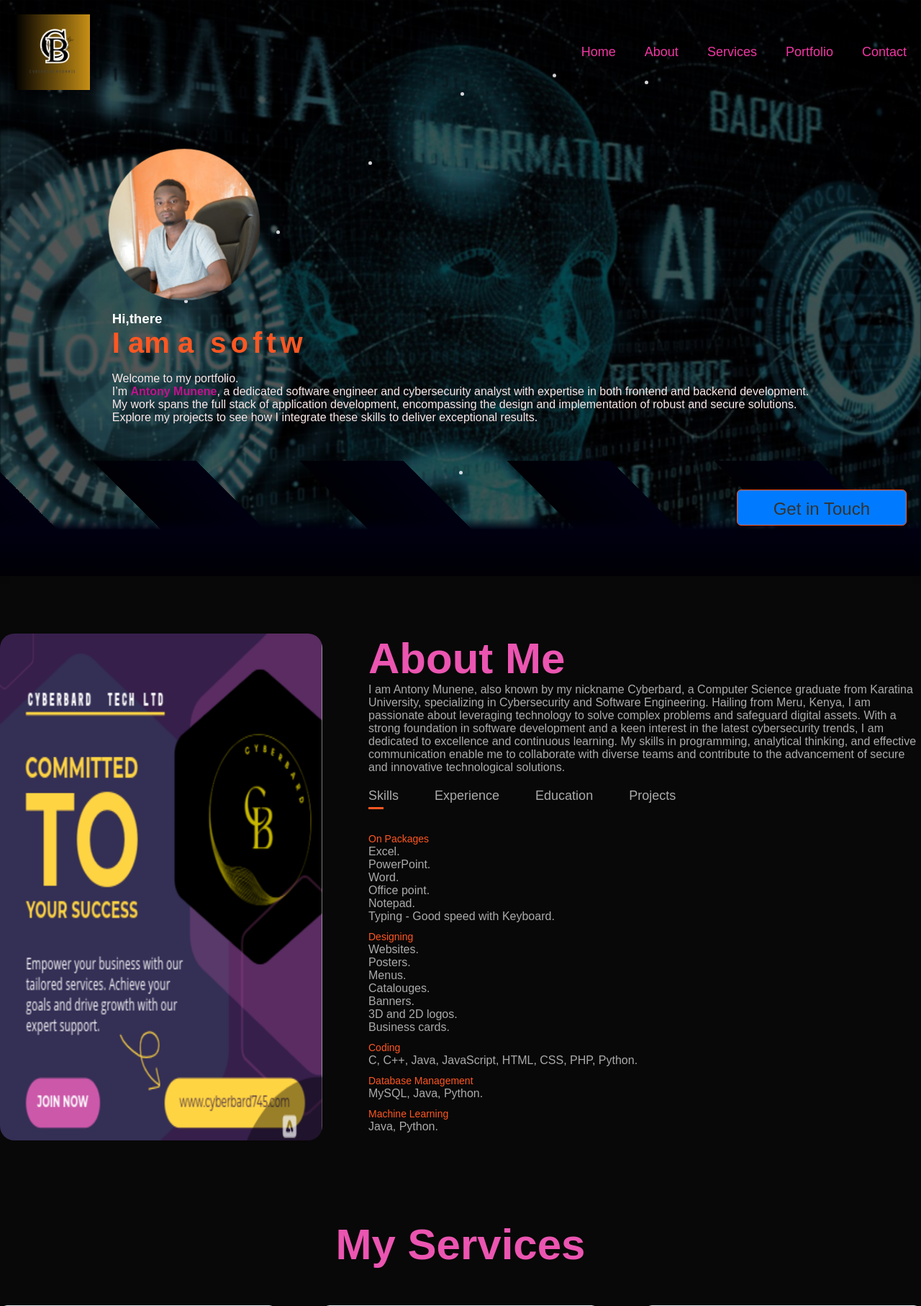
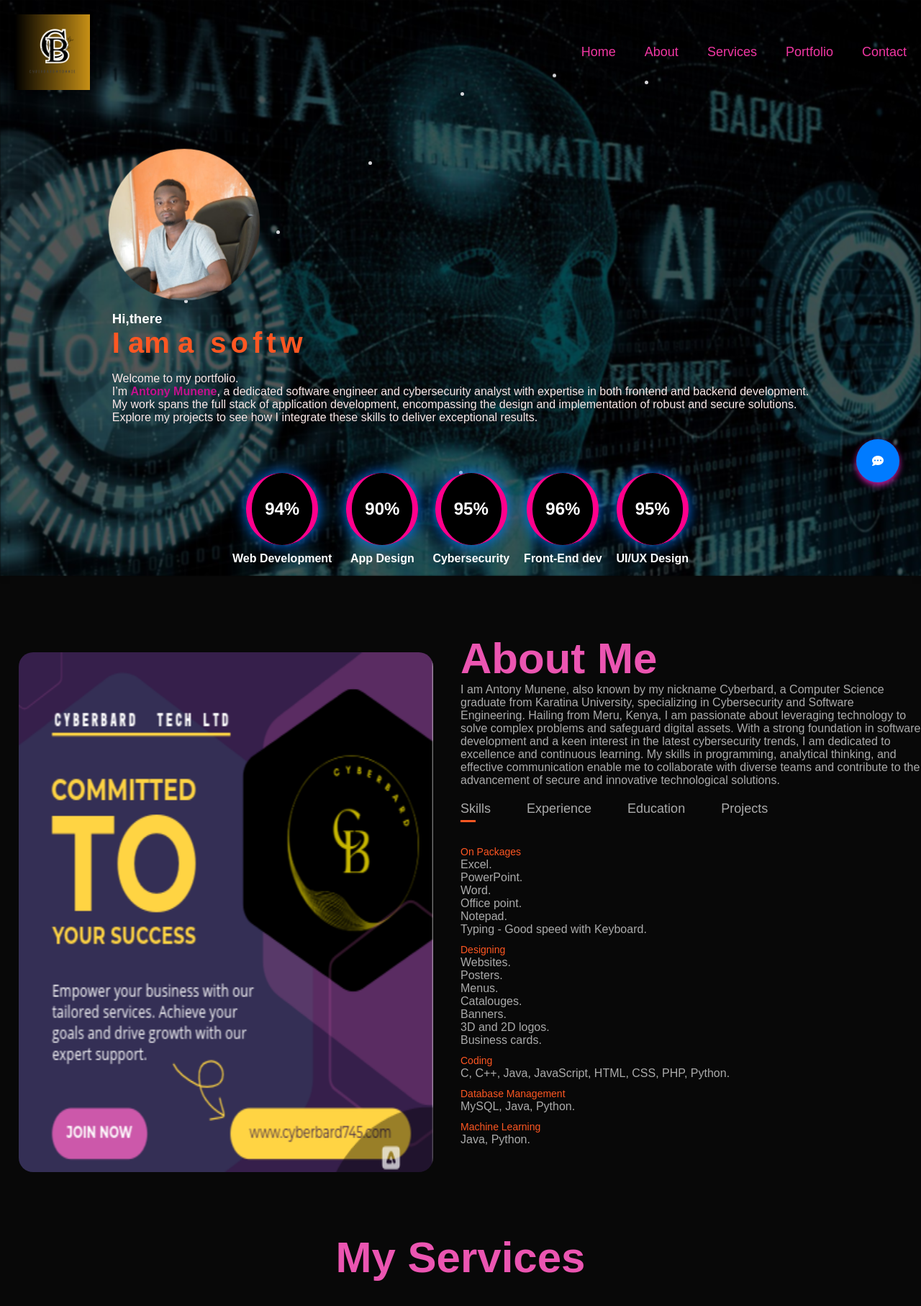
Before and after one commit to Cyber-bard/Portfolio, a PHP site: page / in a window 1280 px wide. Shown: the top 1814 px of the page at 72% size. Run offline with PHP 8.4, Linux system fonts and the light colour scheme; some libraries are stand-ins or nearby versions.

Commit message:
Initial commit: Upload portfolio

```diff
--- a/index.html
+++ b/index.html
@@ -40,8 +40,48 @@
                 <p><br>Welcome to my portfolio.<br> I’m <span style="color: hwb(318 7% 24%);"><b>Antony Munene</b></span>, a dedicated software engineer and cybersecurity analyst with expertise in both frontend and backend development.<br> My work spans the full stack of application development, encompassing the design and implementation of robust and secure solutions. <br>Explore my projects to see how I integrate these skills to deliver exceptional results.</br></p>
             </div>
         </div>
-        <div class="header-cta">
-            <a href="#contact" class="btn btn-primary">Get in Touch</a>
+        <div class="expertise-container">
+            <div class="expertise">
+                <div class="circle">
+                    <div class="inner-circle">
+                        <span class="percentage">94%</span>
+                    </div>
+                </div>
+                <div class="skill-name">Web Development</div>
+            </div>
+            <div class="expertise">
+                <div class="circle">
+                    <div class="inner-circle">
+                        <span class="percentage">90%</span>
+                    </div>
+                </div>
+                <div class="skill-name">App Design</div>
+            </div>
+            <div class="expertise">
+                <div class="circle">
+                    <div class="inner-circle">
+                        <span class="percentage">95%</span>
+                    </div>
+                </div>
+                <div class="skill-name">Cybersecurity</div>
+            </div>
+            <div class="expertise">
+                <div class="circle">
+                    <div class="inner-circle">
+                        <span class="percentage">96%</span>
+                    </div>
+                </div>
+                <div class="skill-name">Front-End dev</div>
+            </div>
+            <div class="expertise">
+                <div class="circle">
+                    <div class="inner-circle">
+                        <span class="percentage">95%</span>
+                    </div>
+                </div>
+                <div class="skill-name">UI/UX Design</div>
+            </div>
+            <!-- Add more skills as needed -->
         </div>
     </div>
     <div id="about">
@@ -189,6 +229,123 @@
             </ul>
         </div>
     </div>
+    <div id="chatbot-icon">
+        <i class="fas fa-comment-dots"></i> <!-- Chatbot icon replaced with Font Awesome comment dots icon -->
+    </div>
+    <div id="chatbot" class="chat-container">
+        <div class="chat-header">Assistant</div>
+        <div class="chat-body">
+            <div id="chatbot-content">
+                <p>Hello! I’m Cyberbard, your assistant. Feel free to ask me anything about my portfolio.</p>
+                <p><strong>Common Questions:</strong></p>
+                <ul>
+                    <li>1. What projects have you worked on?</li>
+                    <li>2. What services do you offer?</li>
+                    <li>3. How can I contact you?</li>
+                    <li>4. Where can I find your resume?</li>
+                    <li>5. Other</li>
+                </ul>
+                <p>If you need more detailed information, please visit the <a href="#contact">Contact</a> page or use the social links provided.</p>
+            </div>
+            <div id="chatbot-response"></div>
+        </div>
+        <div class="chat-footer">
+            <input type="text" id="user-input" placeholder="Type a number or message...">
+            <button onclick="sendMessage()">Send</button>
+        </div>
+    </div>
+
+
+    <script>
+    const chatbotIcon = document.getElementById('chatbot-icon');
+    const chatbot = document.getElementById('chatbot');
+    const chatbotContent = document.getElementById('chatbot-content');
+    const chatbotResponse = document.getElementById('chatbot-response');
+    const userInput = document.getElementById('user-input');
+    let offsetX = 0, offsetY = 0, initialX, initialY;
+    let isDragging = false;
+    let dragThreshold = 5; // Minimum distance to qualify as a drag
+    const verticalOffset = 10; // Distance between icon and chatbot container
+
+    // Make the chatbot icon and container draggable together
+    chatbotIcon.onmousedown = (e) => {
+        e.preventDefault();
+        isDragging = false; // Reset drag state at start
+        initialX = e.clientX;
+        initialY = e.clientY;
+
+        document.onmousemove = onDrag;
+        document.onmouseup = stopDrag;
+    };
+
+    function onDrag(e) {
+        if (Math.abs(e.clientX - initialX) > dragThreshold || Math.abs(e.clientY - initialY) > dragThreshold) {
+            isDragging = true;
+
+            offsetX = initialX - e.clientX;
+            offsetY = initialY - e.clientY;
+            initialX = e.clientX;
+            initialY = e.clientY;
+
+            // Move the chatbot icon
+            chatbotIcon.style.top = (chatbotIcon.offsetTop - offsetY) + "px";
+            chatbotIcon.style.left = (chatbotIcon.offsetLeft - offsetX) + "px";
+
+            // Keep the chatbot container adjacent to the icon
+            chatbot.style.top = (chatbotIcon.offsetTop - chatbot.offsetHeight - verticalOffset) + "px";
+            chatbot.style.left = chatbotIcon.style.left;
+        }
+    }
+
+    function stopDrag() {
+        document.onmousemove = null;
+        document.onmouseup = null;
+    }
+
+    // Toggle chatbot visibility on click of the chatbot icon
+    chatbotIcon.onclick = function() {
+        if (!isDragging) {
+            chatbot.classList.toggle('show');
+        }
+        isDragging = false; // Reset dragging state after click
+    };
+
+    // Close chatbot container when clicking outside of it
+    document.onclick = function(event) {
+        if (!chatbotIcon.contains(event.target) && !chatbot.contains(event.target)) {
+            chatbot.classList.remove('show');
+        }
+    };
+
+    function handleQuestion(number) {
+    const responses = {
+        1: "I have developed various projects including a full-stack web application and an online quiz app. For more details, visit the Portfolio section or contact me directly.",
+        2: "I offer web design, app design, and coding services. Check the Services section for more information or contact me for custom needs.",
+        3: "You can reach me via the Contact section or through the social links provided.",
+        4: "My resume is available for download in the Contact section.",
+        5: "I’m sorry, I don’t have an answer for that. Please visit the <a href='#contact'>Contact</a> page. I will get back to you as soon as possible. If you need urgent assistance, please visit the Contact page for further assistance."
+    };
+
+    return responses[number] || "I’m sorry, I don’t have an answer for that. Please visit the <a href='#contact'>Contact</a> page for further assistance.";
+}
+
+function sendMessage() {
+    const message = userInput.value.trim();
+    let response;
+
+    if (!isNaN(message) && message > 0 && message < 6) {
+        // Handle number inputs
+        response = handleQuestion(parseInt(message));
+    } else {
+        response = "Please enter a valid number or message.";
+    }
+
+    chatbotResponse.innerHTML = response;
+    userInput.value = '';
+}
+
+</script>
+
     <script>
         const words1 = ['cyberbard.','a software engineer.', 'also a cybersecurity analyst.'];
         function typeWriter(element, words) {
@@ -224,8 +381,7 @@
         }
 
         typeWriter(document.getElementById('typewriter1'), words1);
-      </script>
-    <script>
+
         function openmenu() {
             document.getElementById("sidemenu").style.right = "0";
         }
@@ -247,13 +403,7 @@
             event.currentTarget.classList.add("active-link");
             document.getElementById(tabname).classList.add("active-tab");
         }
-    </script>
-    <div id="backToTop">
-        <a href="#header"><i class="fas fa-arrow-up"></i></a>
-    </div>
 
-    <!-- JavaScript to Show/Hide the Button -->
-    <script>
         window.addEventListener('scroll', function() {
             var header = document.getElementById('header');
             var backToTop = document.getElementById('backToTop');
@@ -266,5 +416,8 @@
         });
     </script>
 
+    <div id="backToTop">
+        <a href="#header"><i class="fas fa-arrow-up"></i></a>
+    </div>
 </body>
 </html>
--- a/style.css
+++ b/style.css
@@ -44,8 +44,6 @@ body {
     left: 0;
     width: 100%;
     height: 20%; /* Height of the gradient overlay (adjust as needed) */
-    background: linear-gradient(to top, rgb(0, 0, 5) 0%, rgba(0, 0, 17, 1) 40%, transparent 50%, transparent 100%),
-    repeating-linear-gradient(45deg, rgb(0, 0, 5), #000011 10%, transparent 10%, transparent 20%); /* Gradient with light color */
     pointer-events: none; /* Ensures the gradient doesn't interfere with clicking */
   }
 .background-animation {
@@ -250,7 +248,7 @@ nav ul li a:hover::after {
 
 .typewriter {
     overflow: hidden;
-    border-right: .15em solid #ff009d;
+    border-right: .15em solid #ff5722;
     white-space: nowrap;
     margin: 0 auto;
     letter-spacing: .15em;
@@ -262,10 +260,97 @@ nav ul li a:hover::after {
         border-color: transparent;
     }
     50% {
-        border-color: #ff00b3;
+        border-color: #ff5722;
     }
 }
 
+
+#chatbot-icon {
+    position: fixed;
+    top: 80%;
+    right: 30px;
+    transform: translateY(-50%);
+    background-color: #007bff;
+    color: white;
+    border-radius: 50%;
+    width: 60px;
+    height: 60px;
+    display: flex;
+    align-items: center;
+    justify-content: center;
+    cursor: pointer;
+    box-shadow: 0 4px 8px rgba(241, 33, 196, 0.822);
+    z-index: 1000;
+}
+
+#chatbot {
+    position: fixed;
+    bottom: 90px; /* Position it slightly above the chatbot icon */
+    right: 20px;
+    width: 300px; /* Smaller size */
+    height: 450px; /* Increased height */
+    border: none;
+    display: none; /* Hidden by default */
+    box-shadow: 0 4px 8px rgba(52, 39, 235, 0.753);
+    border-radius: 10px; /* Decorative rounded edges */
+    z-index: 1000;
+}
+
+#chatbot.show {
+    display: block;
+}
+
+#chatbot-header {
+    background-color: #007bff;
+    color: white;
+    padding: 10px;
+    text-align: center;
+    font-weight: bold;
+}
+
+#chatbot-content {
+    padding: 10px;
+    height: calc(100% - 50px); /* Adjust height based on header */
+    overflow-y: auto;
+}
+
+/* Close Button */
+#chatbot-close {
+    position: absolute;
+    top: 10px;
+    right: 10px;
+    cursor: pointer;
+    font-size: 20px;
+    color: white;
+}
+
+.chat-header, .chat-footer {
+    background-color: #007bff;
+    color: white;
+    padding: 10px;
+    border-radius: 10px 10px 0 0; /* Rounded corners for header and footer */
+}
+
+.chat-footer {
+    border-radius: 0 0 10px 10px; /* Rounded corners for footer */
+}
+
+.chat-body {
+    padding: 10px;
+    background-color: #01020e;
+    overflow-y: auto;
+    height: calc(100% - 80px); /* Adjust height considering header and footer */
+}
+#chatbot-response {
+    background-color: #f4f4f4;
+    color: #333;
+    padding: 15px;
+    border-radius: 10px;
+    box-shadow: 0 4px 8px rgba(0, 0, 0, 0.1);
+    margin-top: 10px;
+    border: 1px solid #ddd;
+    font-family: 'Arial', sans-serif;
+}
 
 /* ---------about------ */
 
@@ -286,9 +371,10 @@ nav ul li a:hover::after {
 }
 
 .about-col-1 img {
-    width: 100%;
+    width: 90%;
     height: 100%;
-    border-radius: 20px;
+    border-radius:20px;
+    margin: 4%;
 }
 
 .about-col-2 {
@@ -579,9 +665,12 @@ nav .fas {
     display: none;
 }
 
-@media only screen and (max-width: 600px) {
+@media only screen and (max-width: 767px) {
     #header {
-        background-image: url(Images/background.gif.jpg);
+        background: url(images/3D\ Graphics.jpg) no-repeat center center;
+        background-size: cover;
+        filter: blur(1px);
+        z-index: -2;
     }
     .header-text {
         margin-top: 100%;
@@ -676,3 +765,144 @@ nav .fas {
 #backToTop.show {
     display: block;
 }
+.expertise-container {
+    position: absolute;
+    bottom: 15px; /* Distance from the bottom of the header */
+    left: 50%; /* Center horizontally */
+    transform: translateX(-50%); /* Correct centering */
+    display: flex;
+    gap: 20px; /* Space between the expertise divs */
+    justify-content: center;
+    align-items: center;
+}
+
+/* Each expertise container */
+.expertise {
+    display: flex;
+    flex-direction: column;
+    align-items: center;
+}
+
+/* Circle styling */
+.circle {
+    position: relative;
+    width: 100px;
+    height: 100px;
+    border-radius: 50%;
+    background: radial-gradient(circle, #000 60%, transparent 70%);
+    border: 8px solid hsl(327, 100%, 50%);
+    display: flex;
+    align-items: center;
+    justify-content: center;
+    box-shadow: 0 0 10px rgba(255, 0, 34, 0.7);
+    animation: glowing 1.5s infinite;
+}
+
+.inner-circle {
+    position: relative;
+    width: 100px;
+    height: 100px;
+    border-radius: 50%;
+    background: black;
+    display: flex;
+    align-items: center;
+    justify-content: center;
+}
+
+.percentage {
+    color: white;
+    font-size: 24px;
+    font-weight: bold;
+}
+
+
+/* Glowing effect */
+
+/* Keyframes for glowing effect */
+@keyframes glowing {
+    0% {
+        box-shadow: 0 0 10px rgba(0, 123, 255, 0.7);
+    }
+    50% {
+        box-shadow: 0 0 20px rgba(0, 123, 255, 1);
+    }
+    100% {
+        box-shadow: 0 0 10px rgba(0, 123, 255, 0.7);
+    }
+}
+
+/* Skill name below the circle */
+.skill-name {
+    margin-top: 10px;
+    font-weight: bold;
+    font-size: 16px;
+}
+@media only screen and (min-width: 768px) and (max-width: 1023px) {
+    #header {
+        height: 90vh; /* Adjust header height */
+    }
+    .header-text h1 {
+        font-size: 2em;
+    }
+    .profile-pic {
+        width: 180px;
+        height: 180px;
+    }
+    nav ul {
+        display: flex;
+        flex-direction: row; /* Horizontal layout */
+        position: relative;
+        background: transparent;
+    }
+    .about-col-1,
+    .about-col-2 {
+        flex-basis: 50%; /* Adjust about section layout */
+    }
+    .work-list {
+        grid-template-columns: repeat(2, 1fr);
+    }
+    .services-list div {
+        flex-basis: 45%; /* Adjust service box size */
+    }
+}
+
+/* Large screens (1024px to 1439px) */
+@media only screen and (min-width: 1024px) and (max-width: 1439px) {
+    #header {
+        height: 100vh; /* Full screen header */
+    }
+    .header-text h1 {
+        font-size: 2.5em;
+    }
+    .profile-pic {
+        width: 200px;
+        height: 200px;
+    }
+    .about-col-1,
+    .about-col-2 {
+        flex-basis: 50%;
+    }
+    .work-list {
+        grid-template-columns: repeat(3, 1fr); /* 3 columns for portfolio */
+    }
+    .services-list div {
+        flex-basis: 30%;
+    }
+}
+
+/* Extra large screens (min-width: 1440px) */
+@media only screen and (min-width: 1440px) {
+    .header-text h1 {
+        font-size: 3em; /* Larger font size */
+    }
+    .profile-pic {
+        width: 220px;
+        height: 220px;
+    }
+    .work-list {
+        grid-template-columns: repeat(4, 1fr); /* 4 columns for portfolio */
+    }
+    .services-list div {
+        flex-basis: 25%;
+    }
+}
```
Lines whose indentation alone changed are shown as unchanged.
